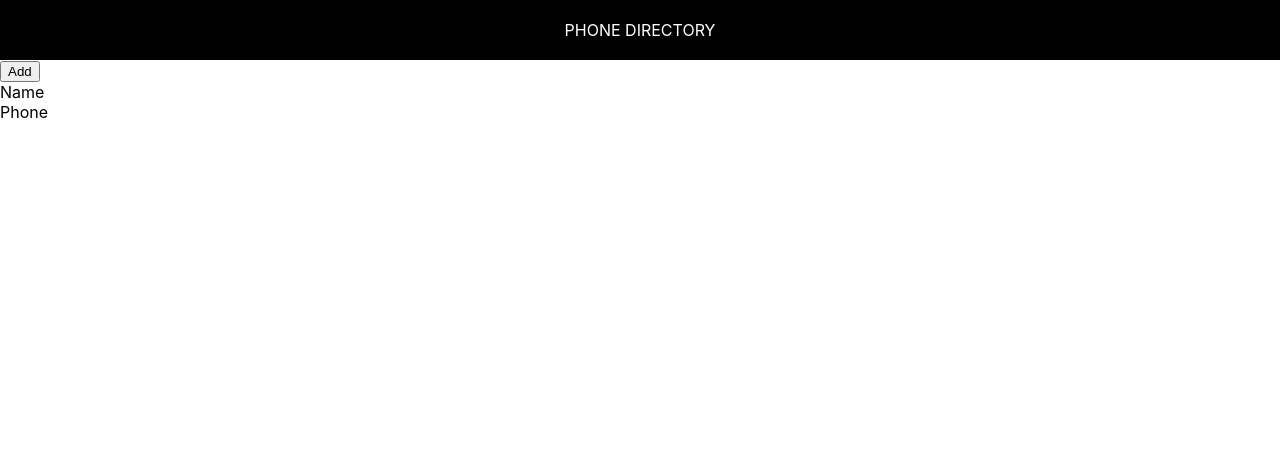
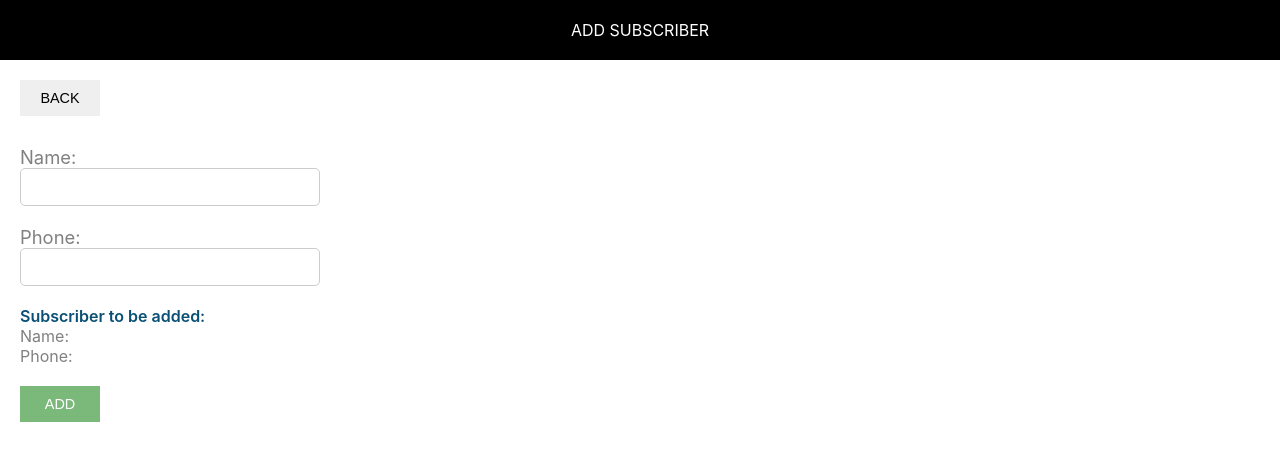
Before and after one commit to gokulkumar-gopal/phone-directory, a React (Create React App) app: page / in a window 1280 px wide. Shown: the top 460 px of the page. Built offline with nearby package versions, Linux system fonts and the light colour scheme.

Commit message:
Added ‘AddSubscriber’ component

```diff
--- /dev/null
+++ b/src/AddSubscriber.css
@@ -0,0 +1,36 @@
+.subscriber-form {
+    margin-top: 30px;
+}
+
+.label-control {
+    color: #808080;
+    font-size: 1.15rem;
+    margin-right: 15px;
+}
+
+.input-control {
+    width: 300px;
+    min-width: 100px;
+    padding: 10px 15px;
+    display: inline-block;
+    border: 1px solid #ccc;
+    border-radius: 5px;
+    box-sizing: border-box;
+    font-size: 0.9rem;
+    outline: none;
+}
+
+.subscriber-info-container {
+    font-size: 1rem;
+    margin-right: 10px;
+    margin-bottom: 20px;
+}
+
+.subscriber-to-add-heading {
+    color: #0a4f75;
+    font-weight: 600;
+}
+
+.subscriber-info {
+    color: #808080;
+}
--- /dev/null
+++ b/src/AddSubscriber.js
@@ -0,0 +1,31 @@
+import React,{Component} from 'react';
+import Header from './Header.js';
+import './common/common.css';
+import './AddSubscriber.css';
+
+class AddSubscriber extends Component {
+    render() {
+        return(
+            <div>
+                <Header heading="Add Subscriber"/>
+                <div className="component-body-container">
+                <button className="custom-btn">Back</button>
+                <form className="subscriber-form">
+                    <label htmlFor="name" className="label-control">Name: </label><br/>
+                    <input id="name" type="text" className="input-control" name="name"/><br/><br/>
+                    <label htmlFor="phone" className="label-control">Phone: </label><br/>
+                    <input id="phone" type="text" className="input-control" name="phone"/><br/><br/>
+                    <div className="subscriber-info-container">
+                        <span className="subscriber-to-add-heading"> Subscriber to be added: </span> <br/>
+                        <span className="subscriber-info">Name: </span><br/>
+                        <span className="subscriber-info">Phone: </span>
+                    </div>
+                    <button type="submit" className="custom-btn add-btn">Add</button>
+                </form>
+                </div>
+            </div>
+        )
+    }
+}
+
+export default AddSubscriber;
--- /dev/null
+++ b/src/App.css
@@ -0,0 +1,24 @@
+.grid-container {
+    display: grid;
+    grid-template-columns: 40% 30% auto;
+    margin-bottom: 10px;
+}
+
+.heading-container {
+    margin: 30px 0 30px 0;
+    width: 100%;
+}
+
+.grid-item {
+    background-color: rgba(255, 255, 255, 0.8);
+    font-size: 1.15rem;
+    word-wrap: break-word;
+    padding-right: 10px;
+}
+
+.name-heading, .phone-heading {
+    font-size: 1rem;
+    font-weight: 600;
+    color: #808080;
+    text-transform: uppercase;
+}
--- a/src/App.js
+++ b/src/App.js
@@ -1,20 +1,50 @@
-import React, {Component} from 'react';
-import ReactDOM from 'react-dom';
-import Header from "./Header";
+import React, { Component } from 'react';
+import Header from './Header.js';
+import './App.css';
+import './common/common.css';
 
 class App extends Component {
+
+  deleteHandler() {
+    alert("Hi");
+  }
+
   render() {
+    let subscribers = [
+      {
+        id: 1,
+        name: "Shilpa Bhat",
+        phone: "888888888"
+      },
+      {
+        id: 2,
+        name: "Srishti",
+        phone: "999999999"
+      }
+    ]
     return (
       <div>
         <Header />
-        <button> Add </button>
-        <div>
-          <span> Name </span><br />
-          <span> Phone </span>
+        <div className="component-body-container">
+          <button className="custom-btn add-btn">Add</button>
+
+          <div className="grid-container heading-container">
+            <span className="grid-item name-heading">Name</span>
+            <span className="grid-item phone-heading">Phone</span>
+          </div>
+          {
+            subscribers.map(sub=> {
+              return <div key={sub.id} className="grid-container">
+                <span className="grid-item">{sub.name}</span>
+                <span className="grid-item">{sub.phone}</span>
+                <button className="custom-btn add-btn" onClick={this.deleteHandler}>Delete</button>
+                </div>
+            })
+          }
         </div>
       </div>
-    );
-  }
+);
+}
 }
 
 export default App;
--- a/src/Header.js
+++ b/src/Header.js
@@ -1,10 +1,11 @@
 import React from 'react';
 import './Header.css';
+import './common/common.css';
 
-const Header = function() {
+const Header = function(props) {
     return(
         <div className="header">
-        Phone Directory
+        {props.heading}
         </div>
     )
 }
--- /dev/null
+++ b/src/common/common.css
@@ -0,0 +1,19 @@
+.component-body-container {
+    padding: 20px;
+}
+
+.custom-btn {
+    padding: 10px;
+    border: none;
+    margin-right: 10px;
+    text-transform: uppercase;
+    width: 80px;
+    font-size: 0.9rem;
+    cursor: pointer;
+    outline: none;
+}
+
+.add-btn {
+    background: #7ab97a;
+    color: #fff;
+}
--- a/src/index.js
+++ b/src/index.js
@@ -2,12 +2,12 @@
 import ReactDOM from 'react-dom';
 import './index.css';
 import App from './App';
+import AddSubscriber from './AddSubscriber';
+import './common/common.css';
 import reportWebVitals from './reportWebVitals';
 
 ReactDOM.render(
-  <React.StrictMode>
-    <App />
-  </React.StrictMode>,
+    <AddSubscriber />,
   document.getElementById('root')
 );
 
```
